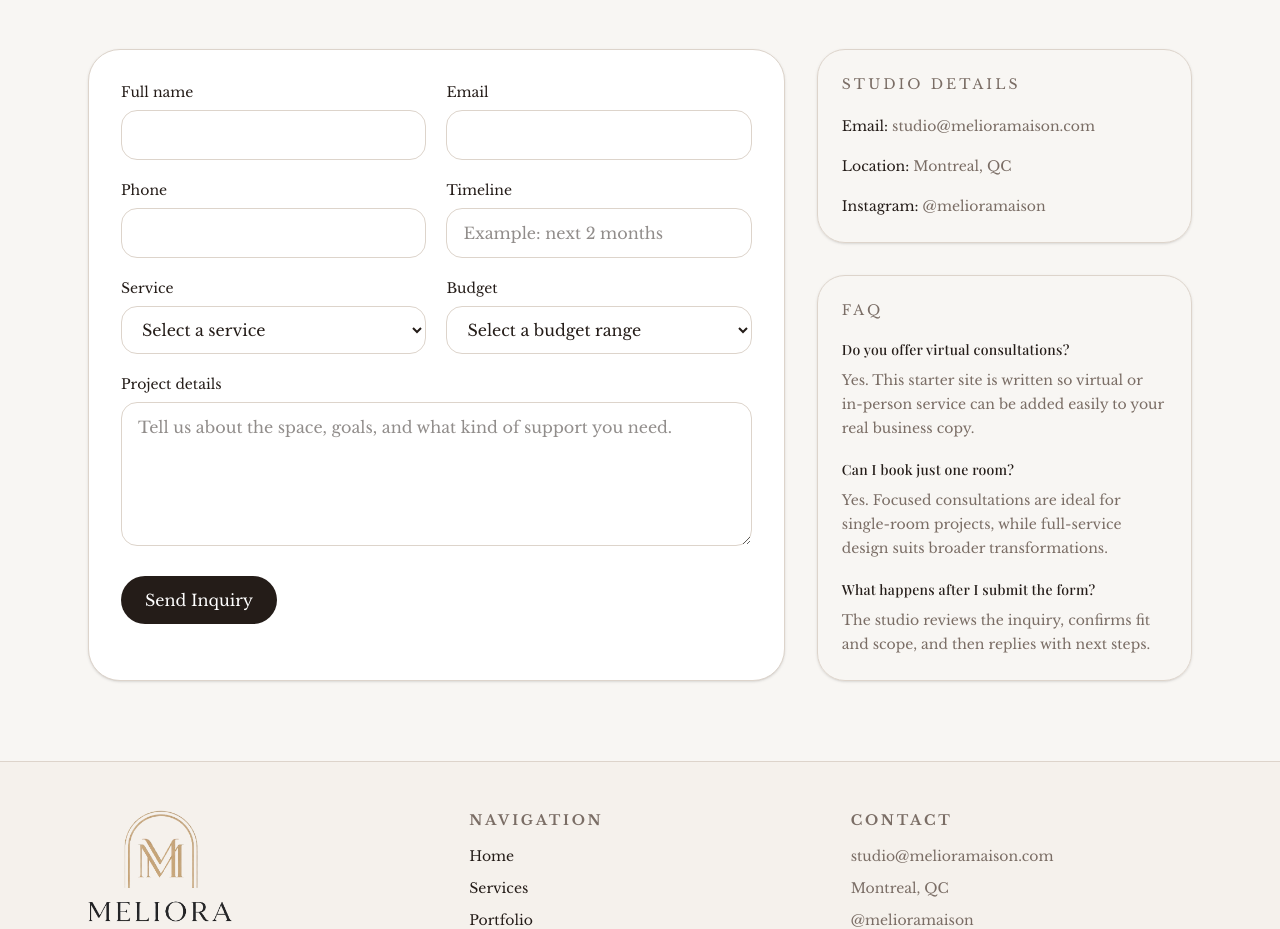
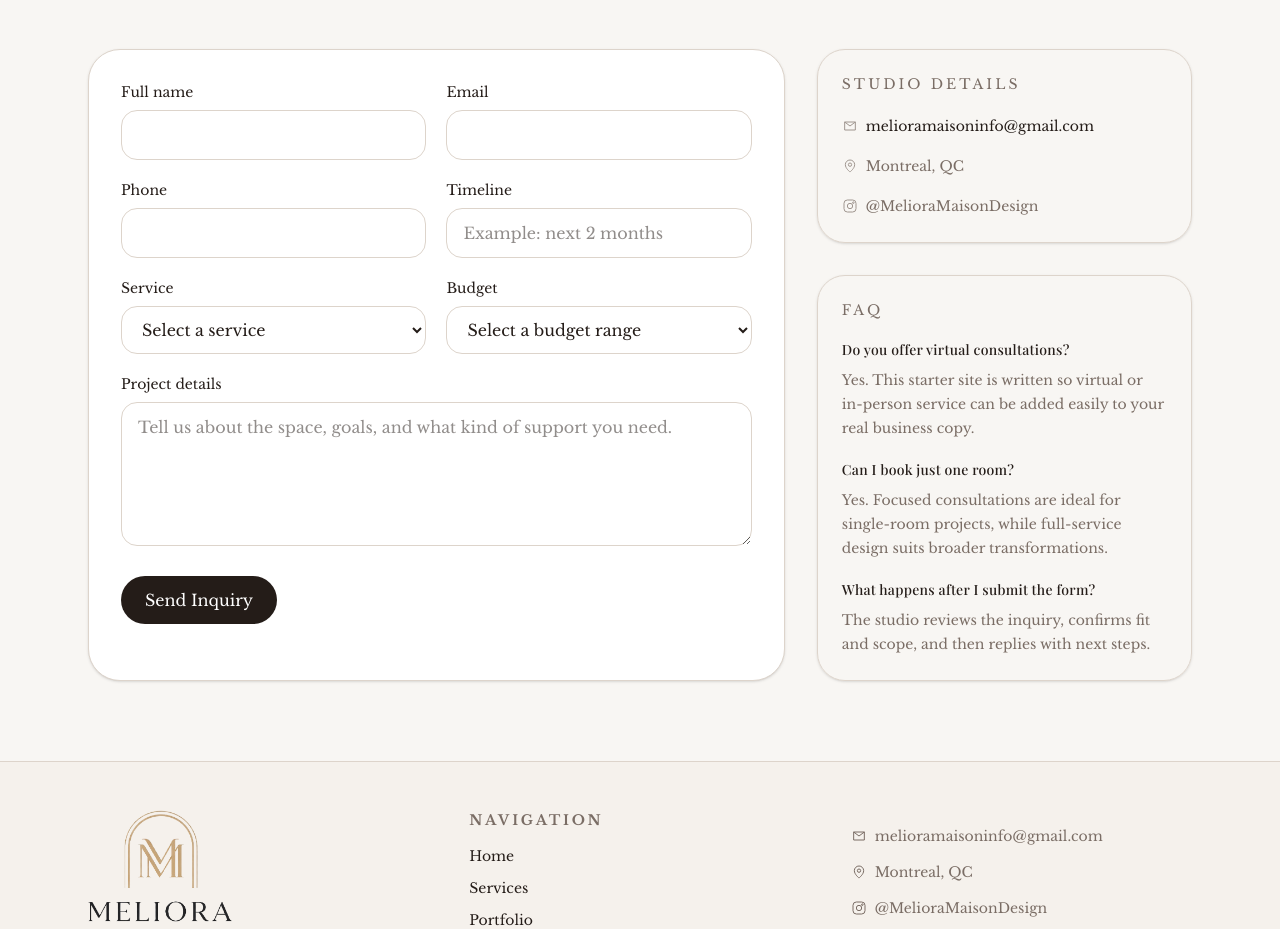
Before and after one commit to pavel-danelyuk/inter-site, a Next.js app: page /contact in a window 1280 px wide. Shown: the part 306-1235 px from the top of the page. Built offline with nearby package versions, Linux system fonts and the light colour scheme.

Commit message:
Meliora v.1.4 Contacts fix

```diff
--- a/package.json
+++ b/package.json
@@ -9,6 +9,7 @@
     "lint": "next lint"
   },
   "dependencies": {
+    "@supabase/supabase-js": "^2.104.0",
     "next": "^16.2.4",
     "react": "^19.2.0",
     "react-dom": "^19.2.0"
--- a/src/app/api/contact/route.js
+++ b/src/app/api/contact/route.js
@@ -1,16 +1,52 @@
-import { NextResponse } from "next/server";
-import { validateContactPayload } from "@/lib/validations";
+import { createSupabaseServerClient } from "@/lib/supabase/server";
 
 export async function POST(request) {
-  const body = await request.json();
-  const errors = validateContactPayload(body);
+  try {
+    const body = await request.json();
 
-  if (Object.keys(errors).length > 0) {
-    return NextResponse.json({ ok: false, errors }, { status: 400 });
+    const { name, email, phone, service, budget, timeline, message } = body;
+
+    const errors = {};
+    if (!name?.trim()) errors.name = "Full name is required.";
+    if (!email?.trim()) errors.email = "Email is required.";
+    if (!message?.trim()) errors.message = "Project details are required.";
+
+    if (Object.keys(errors).length > 0) {
+      return Response.json({ errors }, { status: 400 });
+    }
+
+    const supabase = createSupabaseServerClient();
+
+    const { data, error } = await supabase
+      .from("meliora_contact_inquiries")
+      .insert({
+        full_name: name.trim(),
+        email: email.trim(),
+        phone: phone?.trim() || null,
+        service: service || null,
+        budget: budget || null,
+        timeline: timeline?.trim() || null,
+        message: message.trim(),
+      })
+      .select()
+      .single();
+
+    if (error) {
+      console.error("Supabase insert error:", error);
+      return Response.json(
+        { errors: { form: error.message || "Unable to submit right now. Please try again." } },
+        { status: 500 }
+      );
+    }
+
+    console.log("Inserted row:", data);
+
+    return Response.json({ success: true, row: data }, { status: 200 });
+  } catch (error) {
+    console.error("Contact route error:", error);
+    return Response.json(
+      { errors: { form: "Something went wrong. Please try again." } },
+      { status: 500 }
+    );
   }
-
-  return NextResponse.json({
-    ok: true,
-    message: "Inquiry received successfully.",
-  });
 }
--- a/src/components/contact/ContactInfo.jsx
+++ b/src/components/contact/ContactInfo.jsx
@@ -3,11 +3,74 @@ import { siteConfig } from "@/data/site";
 export default function ContactInfo() {
   return (
     <div className="rounded-[1.75rem] border border-[var(--line)] bg-[var(--card)] p-6 shadow-sm">
-      <p className="text-sm uppercase tracking-[0.22em] text-[var(--muted)]">Studio details</p>
+      <p className="text-sm uppercase tracking-[0.22em] text-[var(--muted)]">
+        Studio details
+      </p>
+
       <div className="mt-5 space-y-4 text-sm leading-6 text-[var(--muted)]">
-        <p><span className="font-medium text-[var(--foreground)]">Email:</span> {siteConfig.contactEmail}</p>
-        <p><span className="font-medium text-[var(--foreground)]">Location:</span> {siteConfig.location}</p>
-        <p><span className="font-medium text-[var(--foreground)]">Instagram:</span> {siteConfig.instagram}</p>
+
+        {/* Email */}
+        <a
+          href={`mailto:${siteConfig.contactEmail}`}
+          className="flex items-center gap-2 transition hover:opacity-70"
+        >
+          <svg
+            xmlns="http://www.w3.org/2000/svg"
+            viewBox="0 0 24 24"
+            fill="none"
+            stroke="currentColor"
+            strokeWidth="1.5"
+            className="h-4 w-4 opacity-70"
+          >
+            <path d="M4 6h16v12H4z" />
+            <path d="M4 6l8 6 8-6" />
+          </svg>
+
+          <span className="text-[var(--foreground)]">
+            {siteConfig.contactEmail}
+          </span>
+        </a>
+
+        {/* Location */}
+        <div className="flex items-center gap-2">
+          <svg
+            xmlns="http://www.w3.org/2000/svg"
+            viewBox="0 0 24 24"
+            fill="none"
+            stroke="currentColor"
+            strokeWidth="1.5"
+            className="h-4 w-4 opacity-70"
+          >
+            <path d="M12 21s7-5.5 7-11a7 7 0 10-14 0c0 5.5 7 11 7 11z" />
+            <circle cx="12" cy="10" r="2.5" />
+          </svg>
+
+          <span>{siteConfig.location}</span>
+        </div>
+
+        {/* Instagram */}
+        <a
+          href={siteConfig.instagram}
+          target="_blank"
+          rel="noopener noreferrer"
+          className="flex items-center gap-2 transition hover:opacity-70"
+        >
+          <svg
+            xmlns="http://www.w3.org/2000/svg"
+            viewBox="0 0 24 24"
+            fill="none"
+            stroke="currentColor"
+            strokeWidth="1.5"
+            className="h-4 w-4 opacity-70"
+          >
+            <rect x="3" y="3" width="18" height="18" rx="5" />
+            <circle cx="12" cy="12" r="4" />
+            <circle cx="17" cy="7" r="1.2" />
+          </svg>
+
+          <span>@MelioraMaisonDesign</span>
+        </a>
+
       </div>
     </div>
   );
--- a/src/components/layout/SiteFooter.jsx
+++ b/src/components/layout/SiteFooter.jsx
@@ -41,14 +41,71 @@ export default function SiteFooter() {
 
         {/* Contact */}
         <div>
-          <p className="text-sm font-semibold uppercase tracking-[0.2em] text-[var(--muted)]">
-            Contact
-          </p>
+          <div className="mt-4 space-y-4 text-sm text-[var(--muted)]">
 
-          <div className="mt-4 space-y-3 text-sm text-[var(--muted)]">
-            <p>{siteConfig.contactEmail}</p>
-            <p>{siteConfig.location}</p>
-            <p>{siteConfig.instagram}</p>
+            {/* Email */}
+            <a
+              href={`mailto:${siteConfig.contactEmail}`}
+              className="flex items-center gap-2 transition hover:opacity-70"
+            >
+              {/* Email icon */}
+              <svg
+                xmlns="http://www.w3.org/2000/svg"
+                viewBox="0 0 24 24"
+                fill="none"
+                stroke="currentColor"
+                strokeWidth="1.5"
+                className="h-4 w-4"
+              >
+                <path d="M4 6h16v12H4z" />
+                <path d="M4 6l8 6 8-6" />
+              </svg>
+
+              {siteConfig.contactEmail}
+            </a>
+
+            {/* Location */}
+            <div className="flex items-center gap-2">
+              {/* Location icon */}
+              <svg
+                xmlns="http://www.w3.org/2000/svg"
+                viewBox="0 0 24 24"
+                fill="none"
+                stroke="currentColor"
+                strokeWidth="1.5"
+                className="h-4 w-4"
+              >
+                <path d="M12 21s7-5.5 7-11a7 7 0 10-14 0c0 5.5 7 11 7 11z" />
+                <circle cx="12" cy="10" r="2.5" />
+              </svg>
+
+              <span>{siteConfig.location}</span>
+            </div>
+
+            {/* Instagram */}
+            <a
+              href={siteConfig.instagram}
+              target="_blank"
+              rel="noopener noreferrer"
+              className="flex items-center gap-2 transition hover:opacity-70"
+            >
+              {/* Instagram icon */}
+              <svg
+                xmlns="http://www.w3.org/2000/svg"
+                viewBox="0 0 24 24"
+                fill="none"
+                stroke="currentColor"
+                strokeWidth="1.5"
+                className="h-4 w-4"
+              >
+                <rect x="3" y="3" width="18" height="18" rx="5" />
+                <circle cx="12" cy="12" r="4" />
+                <circle cx="17" cy="7" r="1.2" />
+              </svg>
+
+              @MelioraMaisonDesign
+            </a>
+
           </div>
         </div>
 
--- a/src/data/site.js
+++ b/src/data/site.js
@@ -1,7 +1,7 @@
 export const siteConfig = {
   name: "Meliora Maison",
   tagline: "A boutique interior design studio creating calm, cohesive homes through colour, lighting, furnishings, and full-service design.",
-  contactEmail: "studio@melioramaison.com",
+  contactEmail: "melioramaisoninfo@gmail.com",
   location: "Montreal, QC",
   instagram: "@melioramaison",
 };
--- /dev/null
+++ b/src/lib/supabase/server.js
@@ -0,0 +1,14 @@
+import { createClient } from "@supabase/supabase-js";
+
+export function createSupabaseServerClient() {
+  return createClient(
+    process.env.NEXT_PUBLIC_SUPABASE_URL,
+    process.env.NEXT_PUBLIC_SUPABASE_ANON_KEY,
+    {
+      auth: {
+        persistSession: false,
+        autoRefreshToken: false,
+      },
+    }
+  );
+}
```
Also changed, not shown: 1 other file (tests, documents, lock files or other folders).
